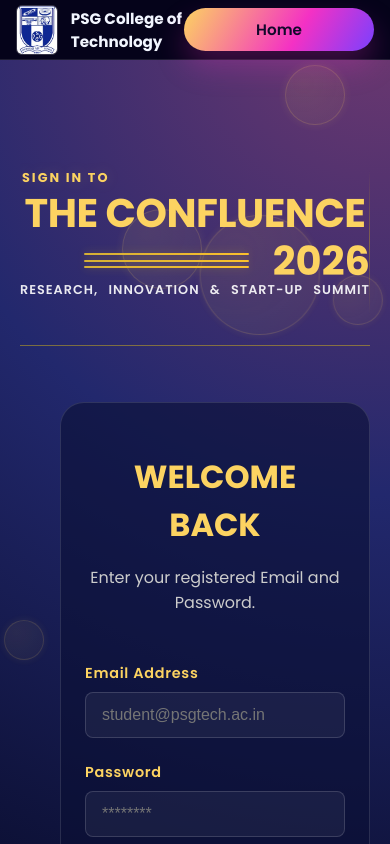
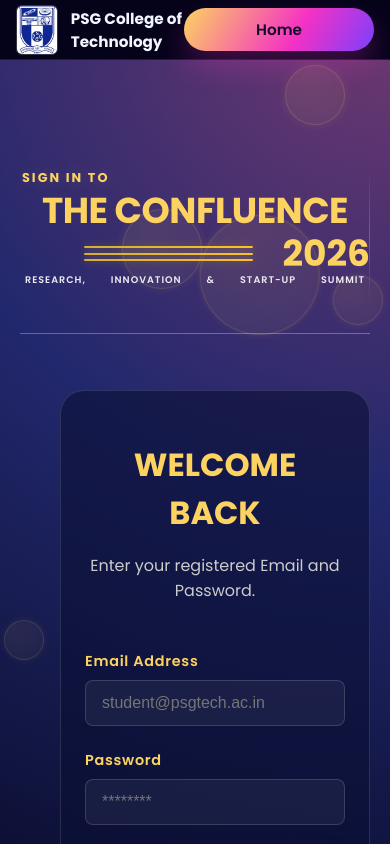
Before and after one commit to Rajeev260806/confluence_new, a React (Vite) app: page /signin in a window 390 px wide. Shown: the top 844 px of the page. Built offline with nearby package versions, Linux system fonts and the light colour scheme.

Commit message:
Adjust font sizes and add padding for improved text visibility in hero section

```diff
--- a/src/App.css
+++ b/src/App.css
@@ -2383,7 +2383,7 @@
   /* 3. TITLE TEXT - SUPER SPECIFIC SELECTOR */
   /* This long chain forces the browser to use THIS font-size */
   html body .page .auth-wrapper .auth-left .hero-container .hero-main-text {
-    font-size: 2.5rem !important; /* Approx 22px */
+    font-size: 2.25rem !important; /* Approx 22px */
     width: 100% !important;
     white-space: nowrap !important; /* Force Single Line */
     text-align: center !important;
@@ -2394,14 +2394,16 @@
   }
 
   .auth-left .hero-year-text{
-    font-size: 2.5rem !important;
+    font-size: 2.25rem !important;
     line-height: 1 !important;
+    padding-left: 5px !important;
   }
 
   html body .page .auth-wrapper .auth-left .hero-container .hero-sub-container .hero-sub-text {
-    font-size: 0.8rem !important;
+    font-size: 0.6rem !important;
     text-align: center !important;
     line-height: 1 !important;
+    padding: 0 5px !important;
   }
 
   /* Label */
```
